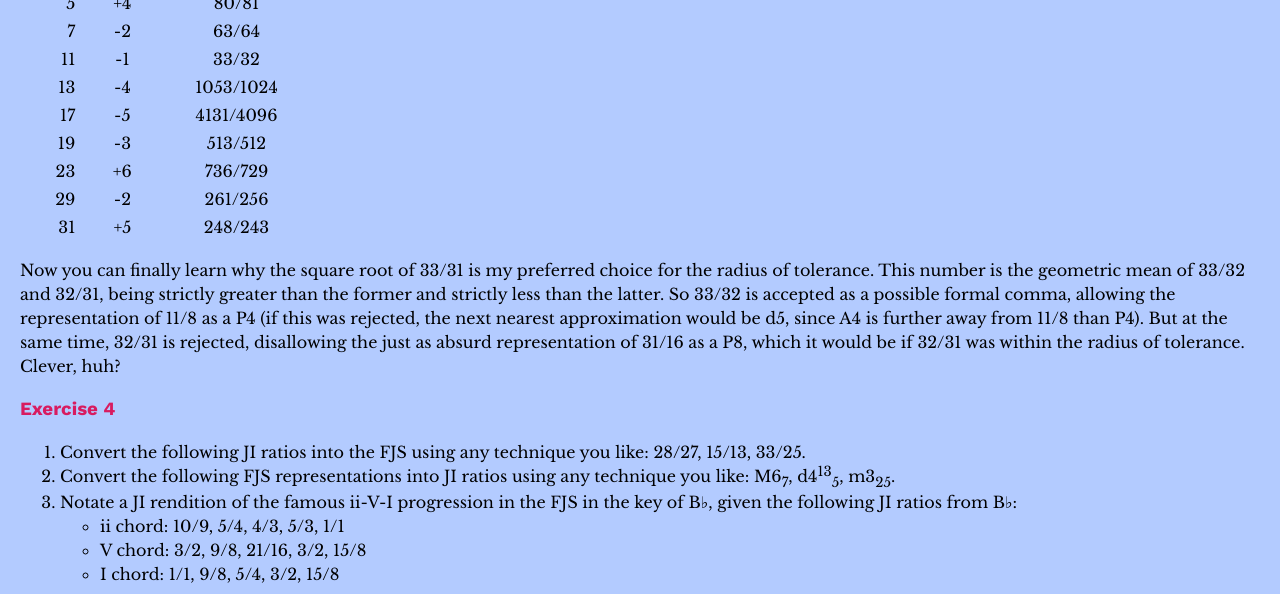
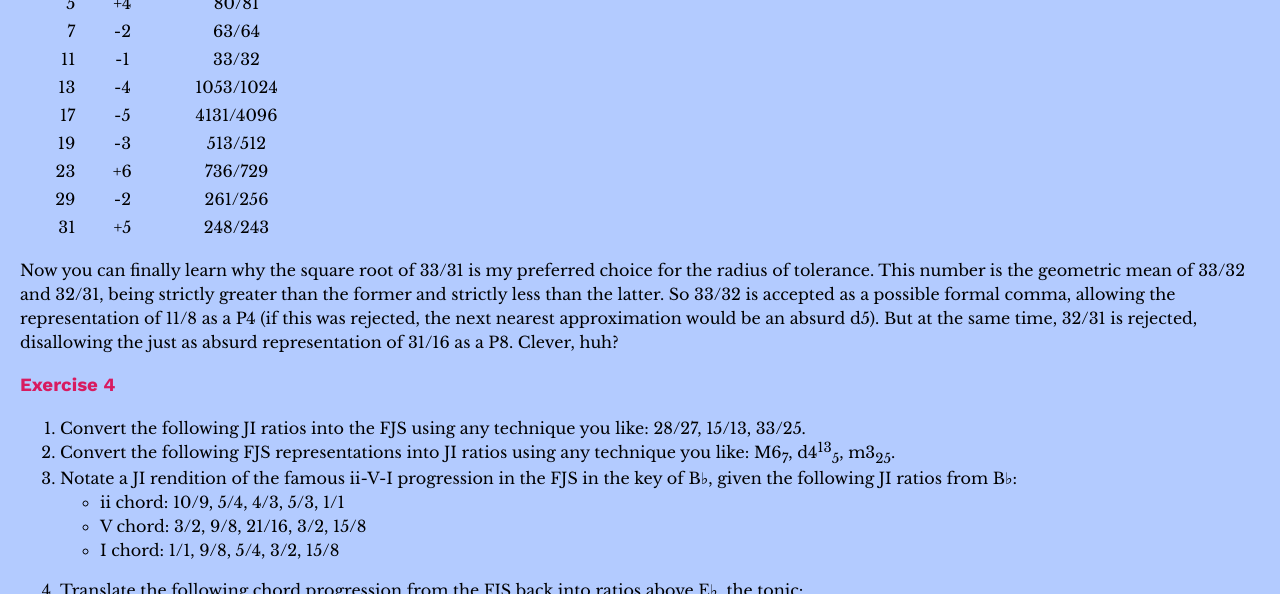
Before and after one commit to misotanni/misotanni.github.io, a Jekyll site: the page built from fjs/en/crash.md, in a window 1280 px wide and 900 px high, scrolled down 11900 px, cut to the strip 0-594 px from the top of the window. Built offline with Jekyll 4.4.1, drawn with Linux system fonts in a browser that asks for light colours; our own code applies the rules of GitHub Pages for plain Markdown files; formulas are drawn with MathJax 3.

Commit message:
Update crash.md

```diff
--- a/fjs/en/crash.md
+++ b/fjs/en/crash.md
@@ -381,7 +381,7 @@ There's one last thing that you might want before trying your accumulated skills
 | 29    | -2        | 261/256      |
 | 31    | +5        | 248/243      |
 
-Now you can finally learn why the square root of 33/31 is my preferred choice for the radius of tolerance. This number is the geometric mean of 33/32 and 32/31, being strictly greater than the former and strictly less than the latter. So 33/32 is accepted as a possible formal comma, allowing the representation of 11/8 as a P4 (if this was rejected, the next nearest approximation would be d5, since A4 is further away from 11/8 than P4). But at the same time, 32/31 is rejected, disallowing the just as absurd representation of 31/16 as a P8, which it would be if 32/31 was within the radius of tolerance. Clever, huh?
+Now you can finally learn why the square root of 33/31 is my preferred choice for the radius of tolerance. This number is the geometric mean of 33/32 and 32/31, being strictly greater than the former and strictly less than the latter. So 33/32 is accepted as a possible formal comma, allowing the representation of 11/8 as a P4 (if this was rejected, the next nearest approximation would be an absurd d5). But at the same time, 32/31 is rejected, disallowing the just as absurd representation of 31/16 as a P8. Clever, huh?
 
 ### Exercise 4
 
```
